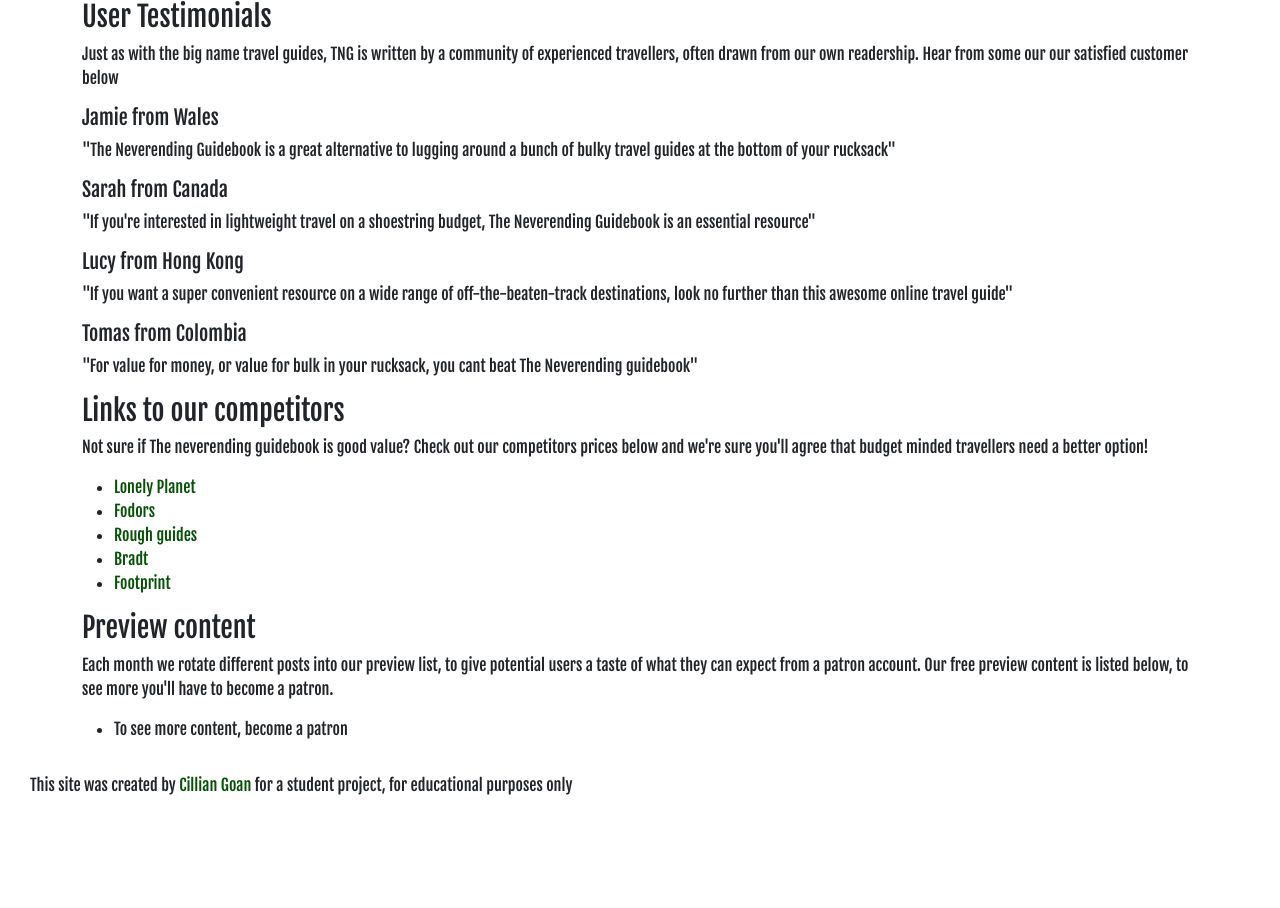
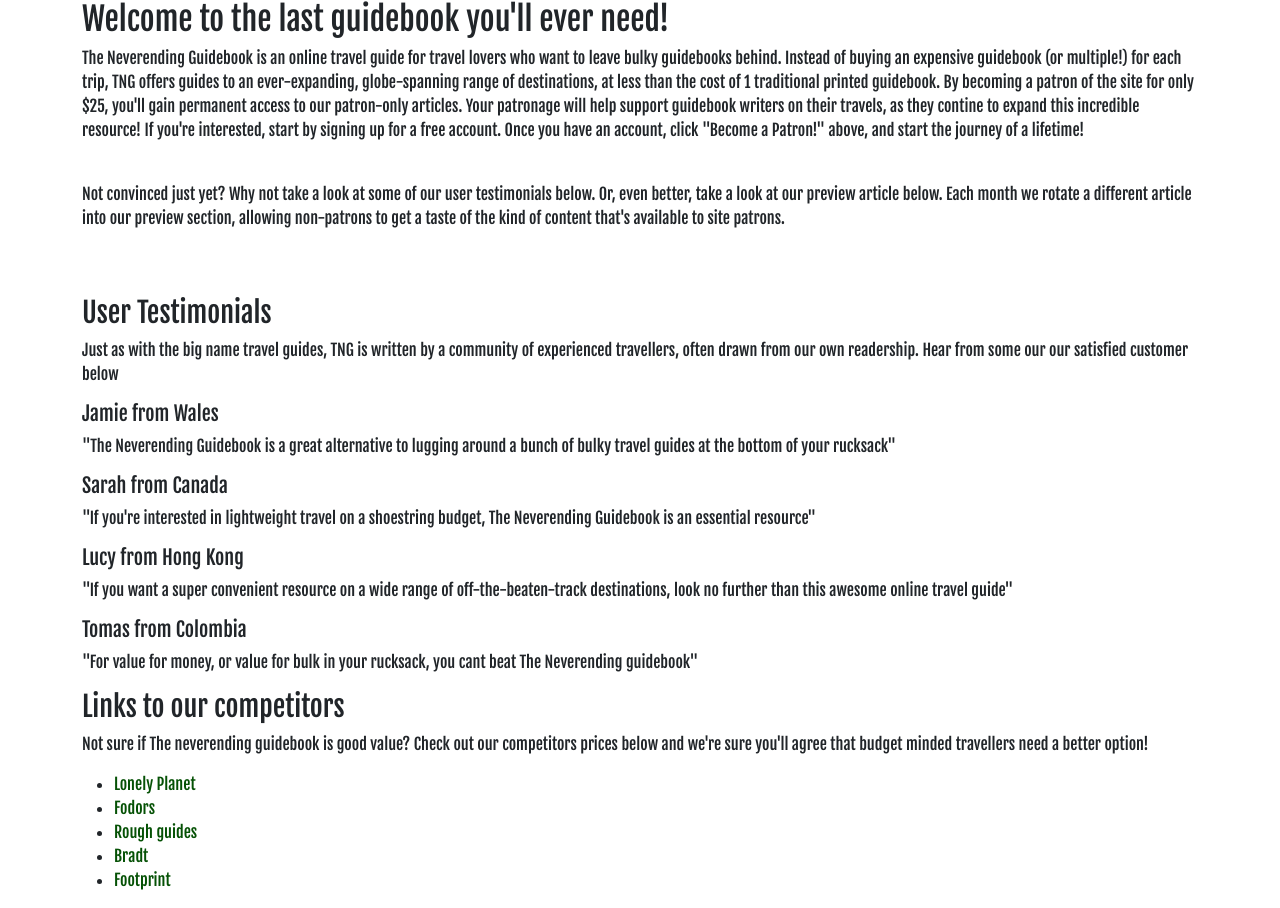
Before and after one commit to Cillian-G/neverending_guidebook, a Django app: page / in a window 1280 px wide. Shown: the part 112-1020 px from the top of the page. Before the commit the page ends 907 px from the top, so only its background shows below. Run offline with Django 3.2, Linux system fonts and the light colour scheme; data that the repository does not hold is empty; some libraries are stand-ins or nearby versions.

Commit message:
Add explanatory text to each page

```diff
--- a/templates/contact.html
+++ b/templates/contact.html
@@ -2,9 +2,10 @@
 {% load static %}
 
 {% block content %}
-
+    <!-- Contact Form -->
     <div>
-        <p>contact page</p>
+        <h2>Contact Form</h2>
+        <p>Want to get in touch? Use the form below to send us a message and we'll get back to you as soon as possible!</p>
 
         <!-- Crispy fields not working? -->
         <form action="{% url 'contact' %}" method="POST" id="contact-form">
--- a/templates/index.html
+++ b/templates/index.html
@@ -3,6 +3,23 @@
 {% block content %}
 <!-- Landing Page Intro Text -->
 <div>
+    <h2>Welcome to the last guidebook you'll ever need!</h2>
+    <p>
+        The Neverending Guidebook is an online travel guide for travel lovers who want to leave bulky guidebooks behind.
+        Instead of buying an expensive guidebook (or multiple!) for each trip, TNG offers guides to an ever-expanding, globe-spanning range of destinations,
+        at less than the cost of 1 traditional printed guidebook. By becoming a patron of the site for only $25, you'll gain permanent access to our patron-only
+        articles. Your patronage will help support guidebook writers on their travels, as they contine to expand this incredible resource!
+        If you're interested, start by signing up for a free account. Once you have an account, click "Become a Patron!" above, and start the journey of a lifetime!
+    </p>
+    <br>
+    <p>
+        Not convinced just yet? Why not take a look at some of our user testimonials below. Or, even better, take a look at our preview article below. Each month we rotate
+        a different article into our preview section, allowing non-patrons to get a taste of the kind of content that's available to site patrons.
+    </p>
+</div>
+
+<!-- User Testimonials -->
+<div class="homepage-section">
     <h3>User Testimonials</h3>
     <p>Just as with the big name travel guides, TNG is written by a community of experienced travellers, often drawn from our own readership. Hear from some our our satisfied customer below</p>
     <h5>Jamie from Wales</h5>
--- a/templates/newsletter.html
+++ b/templates/newsletter.html
@@ -3,10 +3,12 @@
 
 {% block content %}
     <div>
+        <h2>Sign up for our newsletter!</h2>
         <!-- Newsletter Signup Form -->
         <form action="{% url 'newsletter' %}" method="POST" id="newsletter-form">
             <fieldset>
                 {% csrf_token %}
+                <p>Enter your email below to be added to our mailing list</p>
                 {{ newsletter_form.email }}
             </fieldset>
             <div>
```
Also changed, not shown: templates/location_directory.html (+8 -0 lines), templates/upgrade.html (+7 -0 lines).
